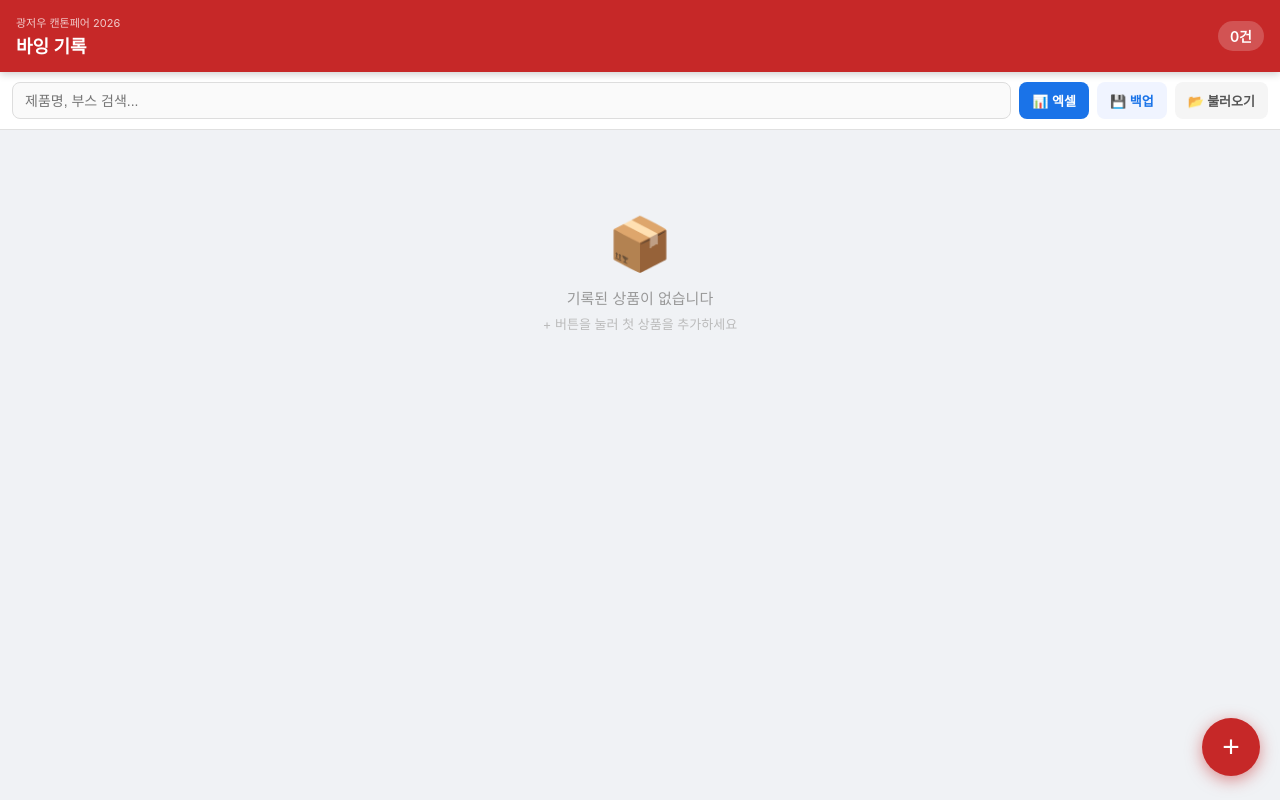
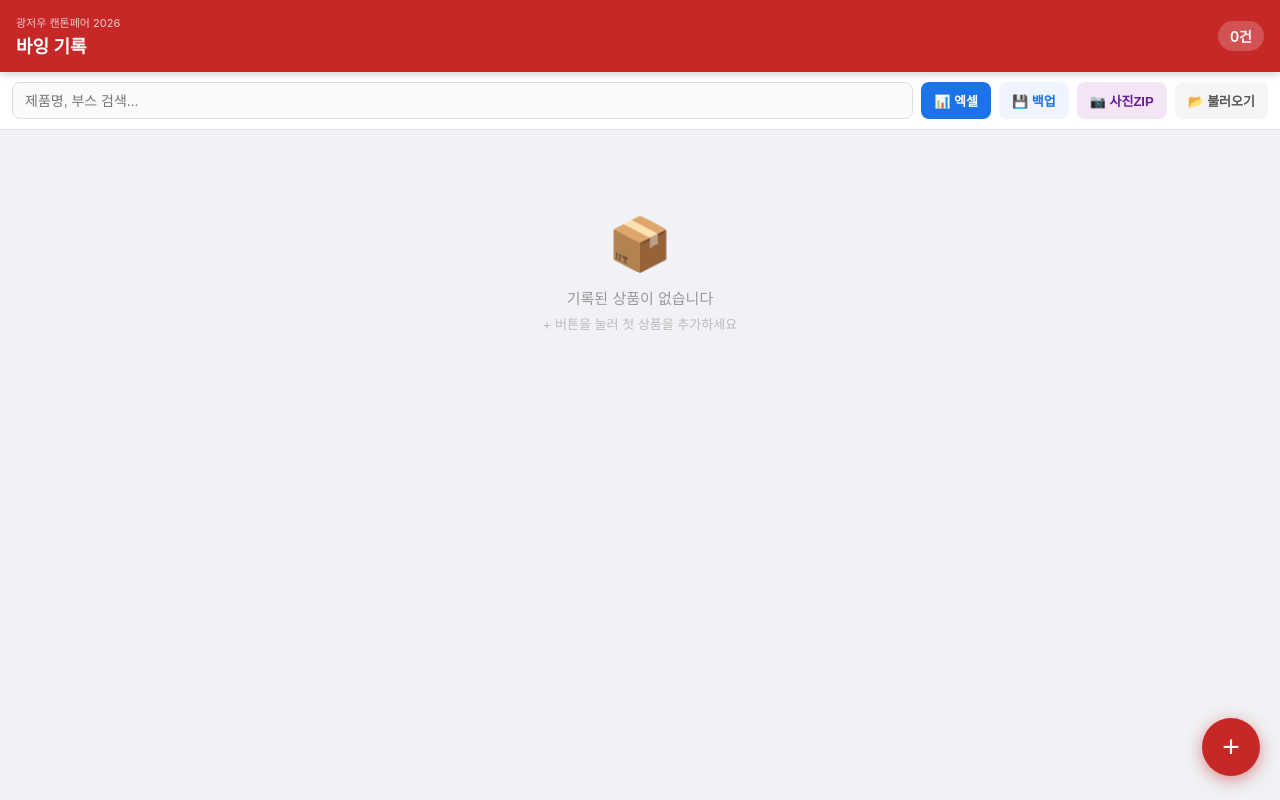
Before and after one commit to harich1/canton-fair-app, a plain HTML site: page index.html in a window 1280 px wide. Drawn offline with nearby package versions, Linux system fonts and the light colour scheme.

Commit message:
Add bulk photo ZIP download feature

```diff
--- a/index.html
+++ b/index.html
@@ -33,6 +33,7 @@ body { font-family: -apple-system, BlinkMacSystemFont, 'Segoe UI', sans-serif; b
 .btn { padding: 9px 13px; border: none; border-radius: 8px; cursor: pointer; font-size: 13px; font-weight: 600; white-space: nowrap; }
 .btn-excel { background: #1a73e8; color: white; }
 .btn-backup { background: #f0f4ff; color: #1a73e8; }
+.btn-zip { background: #f3e5f5; color: #6a1b9a; }
 .btn-restore { background: #f5f5f5; color: #555; }
 
 .list { padding: 12px; padding-bottom: 90px; }
@@ -190,6 +191,7 @@ textarea.fi { resize: none; }
   <input class="search-box" id="searchInput" placeholder="제품명, 부스 검색..." oninput="render()">
   <button class="btn btn-excel" onclick="exportCSV()">📊 엑셀</button>
   <button class="btn btn-backup" onclick="backup()">💾 백업</button>
+  <button class="btn btn-zip" onclick="downloadZip()">📷 사진ZIP</button>
   <label class="btn btn-restore">📂 불러오기<input type="file" accept=".json" onchange="restore(this)" style="display:none"></label>
 </div>
 
@@ -278,6 +280,7 @@ textarea.fi { resize: none; }
   <div class="viewer-nav" id="viewerDots"></div>
 </div>
 
+<script src="https://cdn.jsdelivr.net/npm/jszip@3.10.1/dist/jszip.min.js"></script>
 <script>
 // ─── IndexedDB ───────────────────────────────────────────
 const DB = 'canton2026', VER = 1, ST = 'products';
@@ -552,6 +555,30 @@ function download(blob, filename) {
   URL.revokeObjectURL(a.href);
 }
 
+// ─── ZIP Download (pure JS) ───────────────────────────────
+async function downloadZip() {
+  const products = await getAll();
+  const photos = [];
+  products.sort((a, b) => new Date(a.createdAt) - new Date(b.createdAt));
+  for (const p of products) {
+    (p.photos || []).forEach((b64, i) => {
+      const safe = (s) => s.replace(/[\\/:*?"<>|]/g, '_').slice(0, 30);
+      const name = `${safe(p.booth||'미입력')}_${safe(p.name||'제품')}_${i+1}.jpg`;
+      photos.push({ name, b64 });
+    });
+  }
+  if (!photos.length) { alert('저장된 사진이 없습니다.'); return; }
+
+  const zip = new JSZip();
+  for (const { name, b64 } of photos) {
+    const data = b64.split(',')[1];
+    zip.file(name, data, { base64: true });
+  }
+  const blob = await zip.generateAsync({ type: 'blob', compression: 'STORE' });
+  const d = new Date().toISOString().slice(0, 10);
+  download(blob, `캔톤페어_사진_${d}.zip`);
+}
+
 // ─── Init ────────────────────────────────────────────────
 openDB().then(d => { db = d; render(); });
 </script>
```
